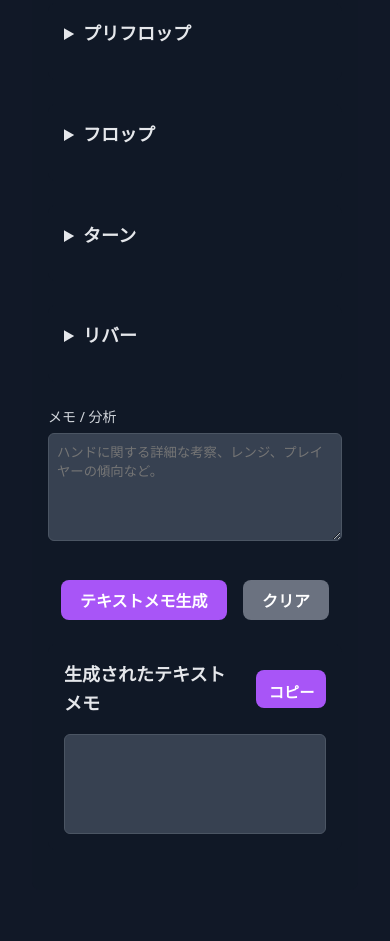
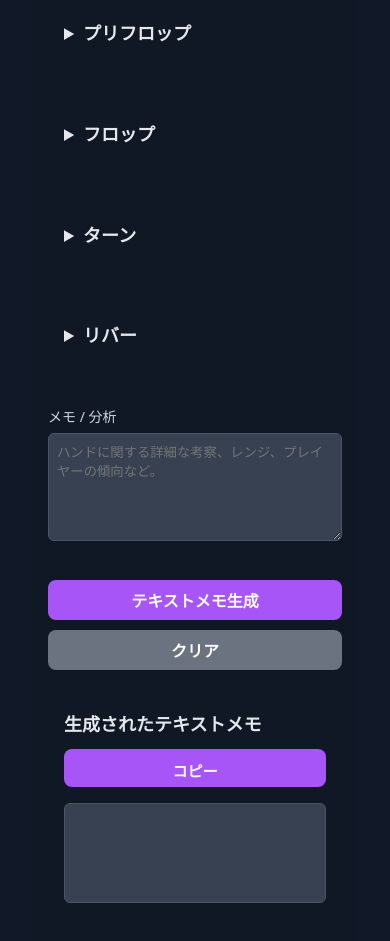
Before and after one commit to takao0612/poker-hand-memo-app, a plain HTML site: page index.html in a window 390 px wide. Shown: the part 536-1477 px from the top of the page. Drawn offline with Linux system fonts and the light colour scheme.

Commit message:
スマホ版のボタン・ヘッダー行を縦並びにし、レイアウト崩れを修正

```diff
--- a/index.html
+++ b/index.html
@@ -319,6 +319,24 @@
             align-items: center;
             gap: 16px;
             margin-bottom: 1rem;
+        }
+        @media (max-width: 600px) {
+            .button-row,
+            .memo-header-row {
+                flex-direction: column;
+                gap: 10px;
+                align-items: stretch;
+            }
+            .button-row button,
+            .memo-header-row button {
+                width: 100%;
+                min-width: 0;
+                max-width: 100%;
+                box-sizing: border-box;
+            }
+            .memo-header-row {
+                align-items: flex-start;
+            }
         }
     </style>
 </head>
```
